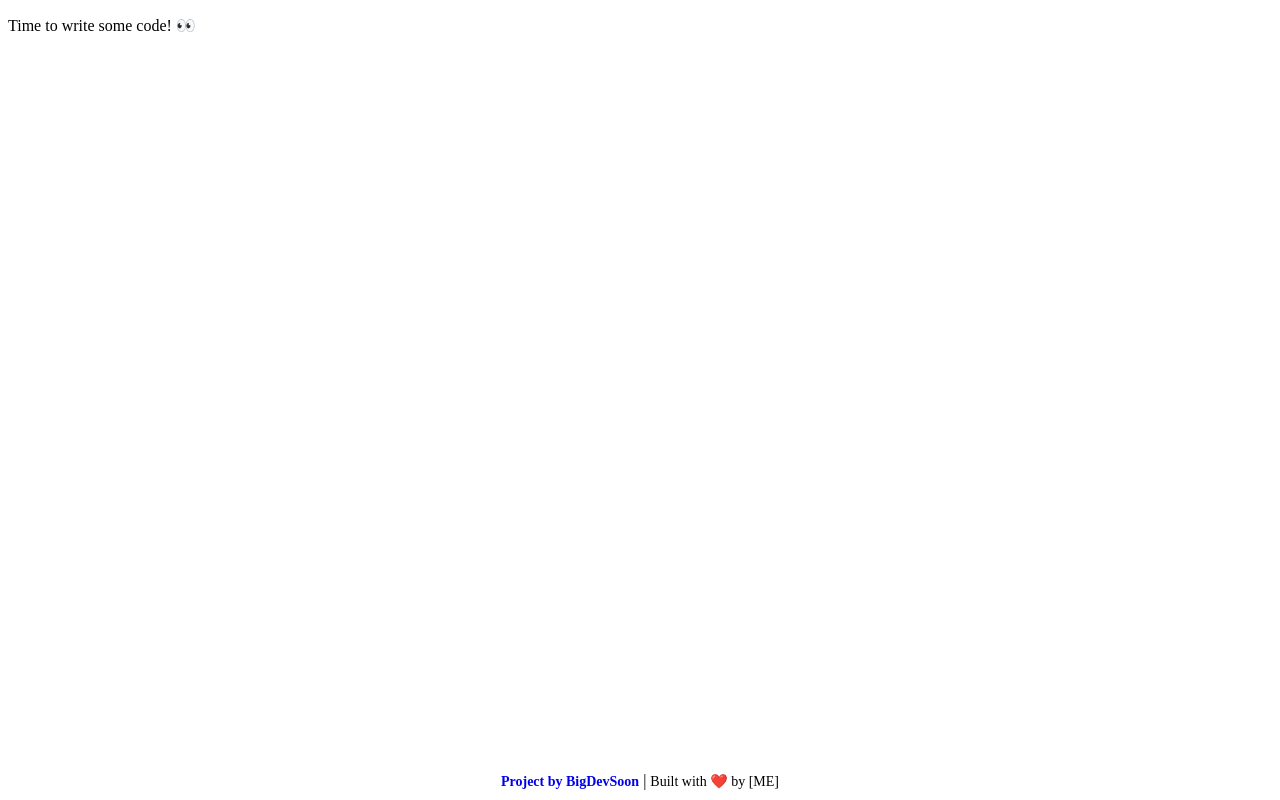
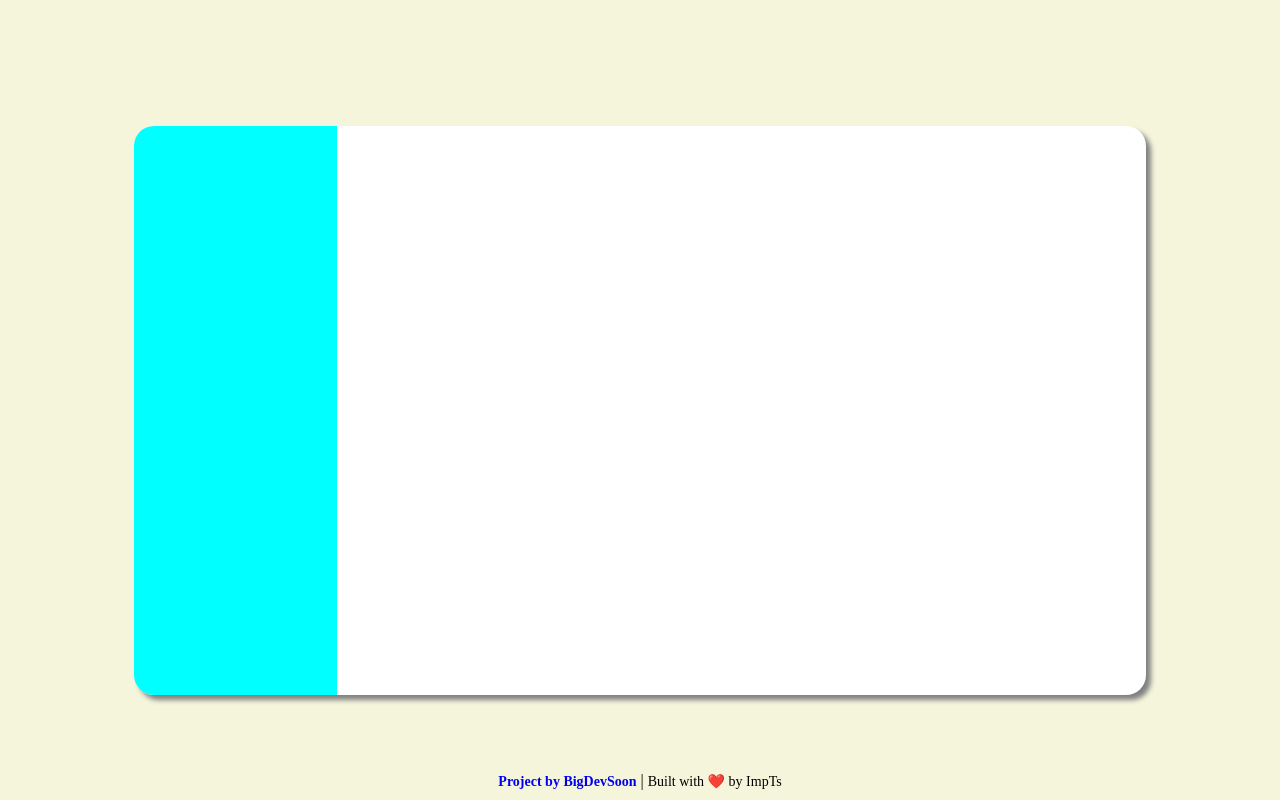
Before and after one commit to ImpTs/big-dev-soon-business-card-freerun-cixu2e, a plain HTML site: page index.html in a window 1280 px wide. Drawn offline with Linux system fonts and the light colour scheme.

Commit message:
added basic outline of card

```diff
--- a/index.css
+++ b/index.css
@@ -17,3 +17,30 @@
 .footer span {
   font-size: 14px;
 }
+body {
+  background-color:beige;
+
+}
+.card{
+  width:80%;
+  border-radius: 20px;
+  background-color:white;
+  box-shadow: 5px 5px 5px gray;
+  aspect-ratio: 16 / 9 ;
+  margin:auto;
+  margin-top:10%;
+}
+
+.left-margin{
+  width:20%;
+  background-color:cyan;
+  height:100%;
+  border-top-left-radius:20px;
+  border-bottom-left-radius:20px;
+
+}
+
+.card-body{
+  width:80%;
+
+}
--- a/index.html
+++ b/index.html
@@ -7,15 +7,18 @@
     <title>BigDevSoon - Business Card Project</title>
   </head>
   <body>
-    <!-- Place below is for your own exciting code -->
-    <p>Time to write some code! 👀</p>
+    <div class="card">
+      <div class="left-margin"></div>
+      <div class="card-body"></div>
+    </div>
+
     <!-- Change the [ME] part to your own name/GitHub link -->
     <div class="footer">
       <a href="https://bigdevsoon.me" target="_blank" rel="noopener noreferrer"
         >Project by BigDevSoon</a
       >
       |
-      <span>Built with ❤️ by [ME]</span>
+      <span>Built with ❤️ by ImpTs</span>
     </div>
   </body>
 </html>
```
